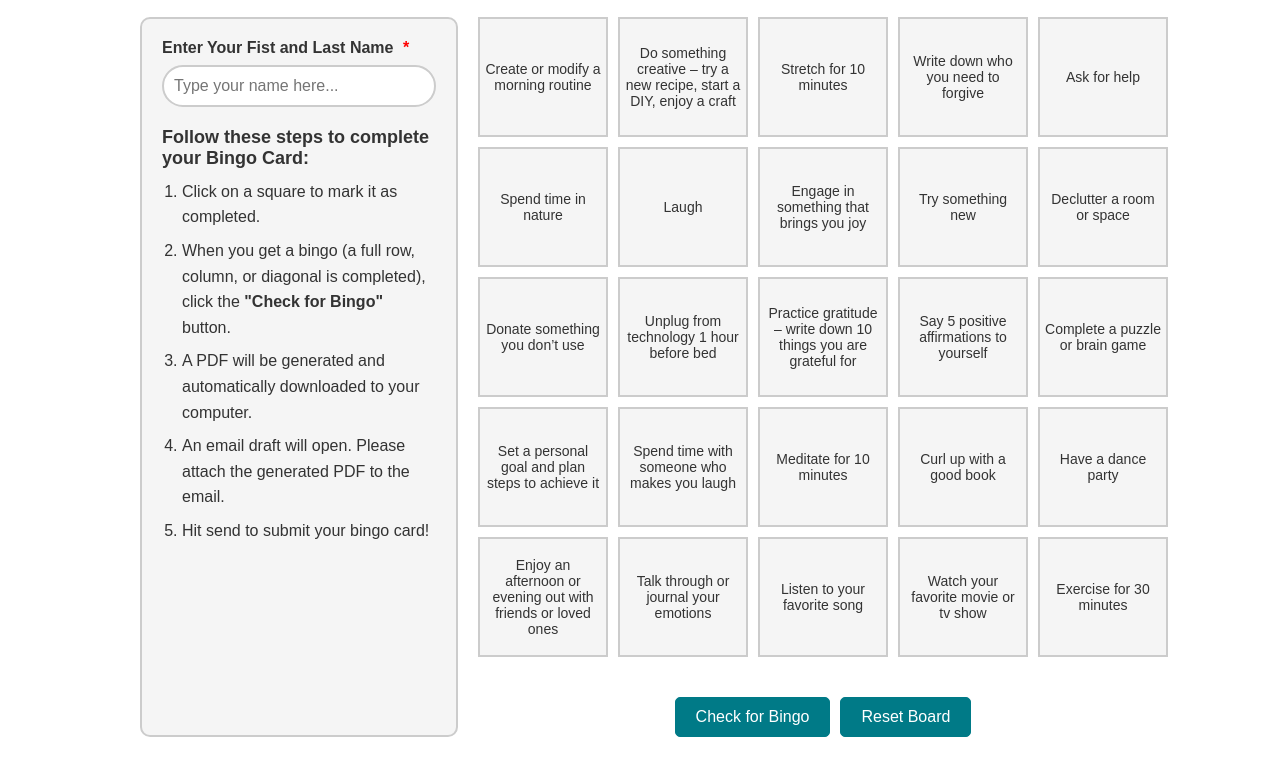
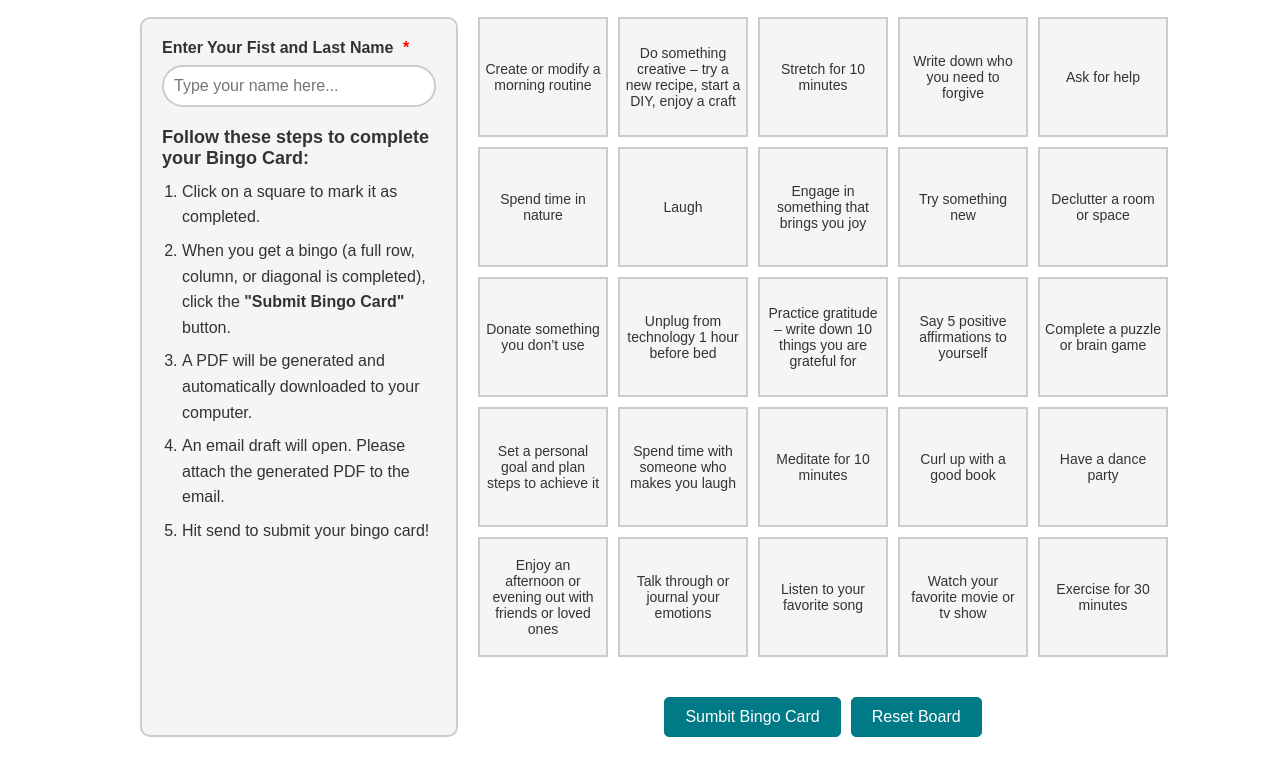
Before and after one commit to lynseyday/Bingo, a plain HTML site: page index.html in a window 1280 px wide. Shown: the part 189-964 px from the top of the page. Drawn offline with nearby package versions, Linux system fonts and the light colour scheme.

Commit message:
Add files via upload

```diff
--- a/index.html
+++ b/index.html
@@ -47,7 +47,7 @@
       <p>Follow these steps to complete your Bingo Card:</p>
       <ol>
         <li>Click on a square to mark it as completed.</li>
-        <li>When you get a bingo (a full row, column, or diagonal is completed), click the <strong>"Check for Bingo"</strong> button.</li>
+        <li>When you get a bingo (a full row, column, or diagonal is completed), click the <strong>"Submit Bingo Card"</strong> button.</li>
         <li>A PDF will be generated and automatically downloaded to your computer.</li>
         <li>An email draft will open. Please attach the generated PDF to the email.</li>
         <li>Hit send to submit your bingo card!</li>
@@ -60,7 +60,7 @@
     <!-- Bingo squares will be dynamically generated here -->
   </div>
 <div id="button-container">
-  <button id="submit-button">Check for Bingo</button>
+  <button id="submit-button">Sumbit Bingo Card</button>
   <button id="reset-button">Reset Board</button>
 </div>
 
```
